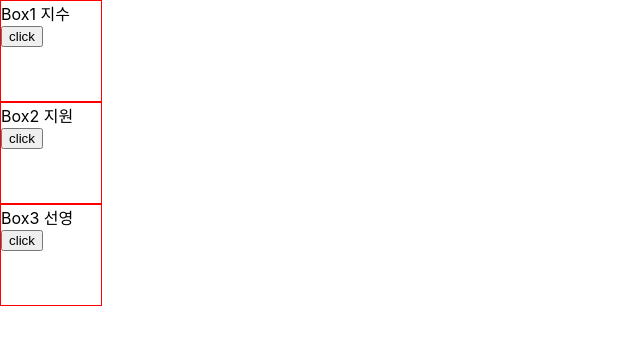
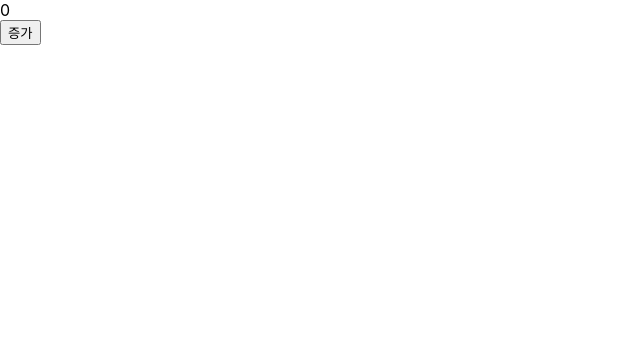
Before and after one commit to seojisoosoo/react-study, a React (Create React App) app: page / in a window 1280 px wide. Shown: the top 344 px of the page, without its empty margins (0-640 px from the left). Built offline with nearby package versions, Linux system fonts and the light colour scheme.

Commit message:
studying state : what is state?

```diff
--- a/src/App.js
+++ b/src/App.js
@@ -13,16 +13,23 @@
 
 // export default App;
 // import MyComponent from './MyComponent';
-import React from 'react';
+import React, { useState } from 'react';
 import './App.css';
 import Box from './box.jsx';
 
 function App() {
+  let count = 0;
+  const [count2, setCount2] = useState();
+  const increase = () => {
+    count = count + 1;
+  };
   return (
     <main>
-      <Box name="지수" num="1" />
+      {/* <Box name="지수" num="1" />
       <Box name="지원" num="2" />
-      <Box name="선영" num="3" />
+      <Box name="선영" num="3" /> */}
+      <div>{count}</div>
+      <button onClick={increase}>증가</button>
     </main>
   );
 }
```
